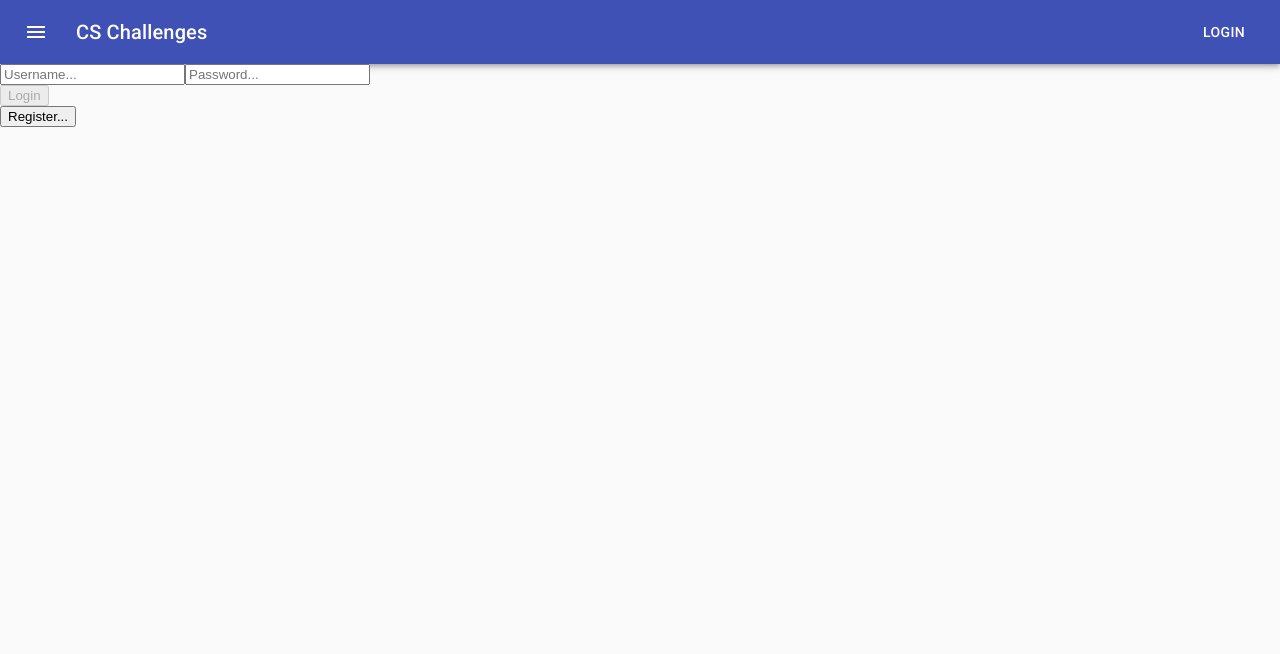
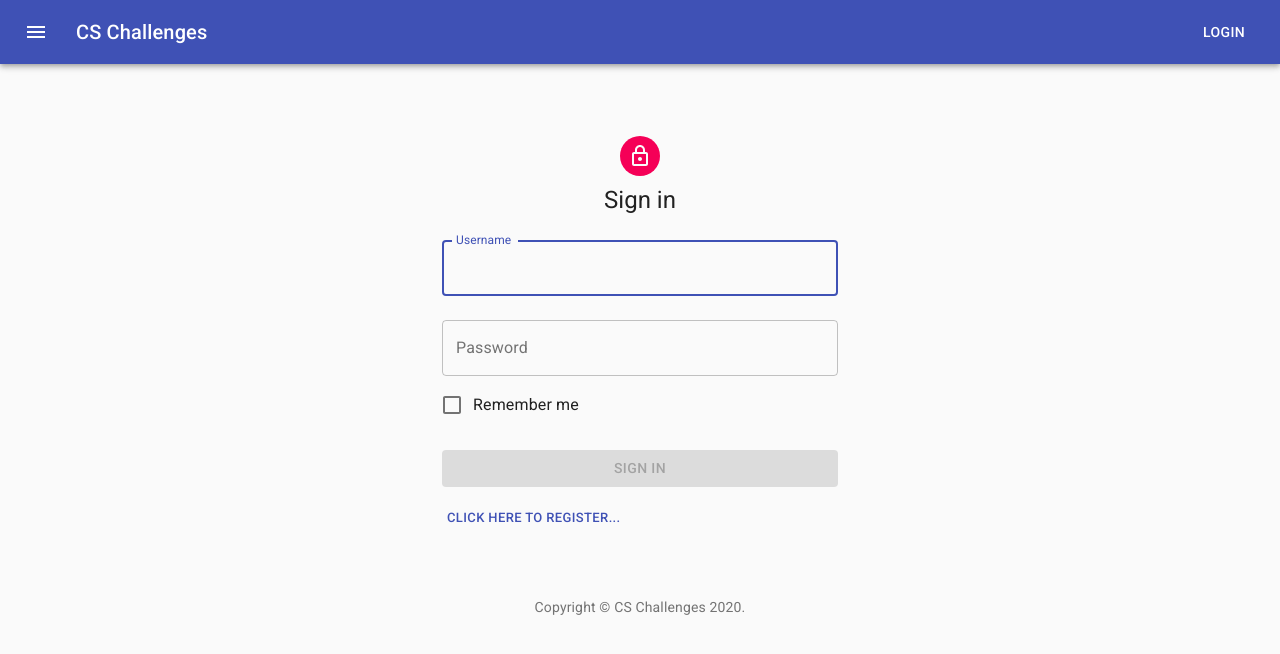
Before and after one commit to shawnstolsig/py_challenges, a React (Create React App) app: page /login in a window 1280 px wide. Shown: the top 654 px of the page. Built offline with nearby package versions, Linux system fonts and the light colour scheme; no server answers.

Commit message:
added material interface for login/register

```diff
--- a/src/components/Home.js
+++ b/src/components/Home.js
@@ -2,30 +2,17 @@
 import React from 'react'
 import axios from 'axios'
 import { connect } from 'react-redux'
+import {
+  Container,
+  Typography
+} from '@material-ui/core'
 
 function Home() {
-  // some state for testing response from backend
-  const [message, setMessage] = React.useState('Backend not yet connected...')
-
-  // on initial render, retrieve message from backend
-  React.useEffect(() => {
-    axios({
-      method: 'get',
-      url: `${process.env.REACT_APP_API_URL}api/v1/`,
-      data: {},
-      headers: {},
-    })
-      .then(response => {
-        setMessage(response.data.message)
-      })
-      .catch(error => { console.log(error) })
-  }, [])
-
   return (
-    <div>
-      <h1>Home Component</h1>
-      <p>{message}</p>
-    </div>
+    <Container>
+      <Typography variant="h1">Hello</Typography>
+      <iframe src="https://trinket.io/embed/python/b9eca3d1b5" width="100%" height="600" frameborder="0" marginwidth="0" marginheight="0" allowfullscreen></iframe>
+    </Container>
   )
 }
 
--- a/src/components/Login.js
+++ b/src/components/Login.js
@@ -1,11 +1,64 @@
 // package imports
 import React from 'react'
 import { connect } from 'react-redux'
+import { makeStyles } from '@material-ui/core/styles';
+import {
+  Avatar,
+  Button,
+  TextField,
+  FormControlLabel,
+  Checkbox,
+  Link,
+  Grid,
+  Box,
+  Typography,
+  Container
+} from '@material-ui/core';
+import {
+  LockOutlined as LockOutlinedIcon
+} from '@material-ui/icons';
+
 
 // project imports
 import { handleLoginUser, handleRegisterUser } from '../actions/auth'
 
+// Material-UI's style hook
+const useStyles = makeStyles((theme) => ({
+  paper: {
+    marginTop: theme.spacing(8),
+    display: 'flex',
+    flexDirection: 'column',
+    alignItems: 'center',
+  },
+  avatar: {
+    margin: theme.spacing(1),
+    backgroundColor: theme.palette.secondary.main,
+  },
+  form: {
+    width: '100%', // Fix IE 11 issue.
+    marginTop: theme.spacing(1),
+  },
+  submit: {
+    margin: theme.spacing(3, 0, 2),
+  },
+}));
+
+// component: copyright
+function Copyright() {
+  return (
+    <Typography variant="body2" color="textSecondary" align="center">
+      {'Copyright © '}
+      <Link color="inherit" href="#">
+        CS Challenges
+      </Link>{' '}
+      {new Date().getFullYear()}
+      {'.'}
+    </Typography>
+  );
+}
+
 function Login({ dispatch, history }) {
+  const classes = useStyles();
 
   // state for holding login credentials
   const [mode, setMode] = React.useState('LOGIN')
@@ -45,40 +98,96 @@ function Login({ dispatch, history }) {
   }
 
   return (
-    <div>
-      <form onSubmit={handleSubmit}>
-        <input
-          type="text"
+    <Container component="main" maxWidth="xs">
+      <div className={classes.paper}>
+        <Avatar className={classes.avatar}>
+          <LockOutlinedIcon />
+        </Avatar>
+        <Typography component="h1" variant="h5">
+          Sign in
+        </Typography>
+        <form className={classes.form} noValidate onSubmit={handleSubmit}>
+          <TextField
+            variant="outlined"
+            margin="normal"
+            fullWidth
+            id="username"
+            label="Username"
             name="username"
+            autoComplete="username"
             value={username}
-          placeholder="Username..."
             onChange={(event) => setUsername(event.target.value)}
+            autoFocus
           />
-        <input
-          type="text"
+          <TextField
+            variant="outlined"
+            margin="normal"
+            fullWidth
             name="password"
+            label="Password"
+            type="password"
+            id="password"
+            autoComplete="current-password"
             value={password}
-          placeholder="Password..."
             onChange={(event) => setPassword(event.target.value)}
           />
           {mode === 'REGISTER' &&
-          <input
-            type="text"
+            <TextField
+              variant="outlined"
+              margin="normal"
+              fullWidth
               name="register-password"
+              label="Re-enter Password"
+              type="password"
+              id="password"
+              autoComplete="current-password"
               value={registerPassword}
-            placeholder="Re-enter password..."
               onChange={(event) => setRegisterPassword(event.target.value)}
             />
           }
-        <br />
-        <button type="submit" disabled={disableCheck()}>{mode === "LOGIN" ? "Login" : "Register"}</button>
+          <FormControlLabel
+            control={<Checkbox value="remember" color="primary" />}
+            label="Remember me"
+          />
+          <Button
+            type="submit"
+            fullWidth
+            variant="contained"
+            color="primary"
+            className={classes.submit}
+            disabled={disableCheck()}
+            >{mode === "LOGIN" ? "Sign in" : "Register"}
+          </Button>
+          <Grid container>
+            {/* <Grid item xs>
+              <Link href="#" variant="body2">
+                Forgot password?
+              </Link>
+            </Grid> */}
+            <Grid item>
+              {mode === "LOGIN"
+                ? <Button
+                    onClick={() => setMode('REGISTER')}
+                    size="small"
+                    color="primary"
+                    >Click here to register...
+                  </Button>
+                : <Button
+                    onClick={() => setMode('LOGIN')}
+                    size="small"
+                    color="primary"
+                    >Back to Login...
+                  </Button>
+              }
+            </Grid>
+          </Grid>
         </form>
-      {mode === "LOGIN"
-        ? <button onClick={() => setMode('REGISTER')}>Register...</button>
-        : <button onClick={() => setMode('LOGIN')}>Login...</button>
-      }
       </div>
-  )
+      <Box mt={8}>
+        <Copyright />
+      </Box>
+    </Container>
+  );
 }
 
 function mapStateToProps() {
```
Lines whose indentation alone changed are shown as unchanged.
